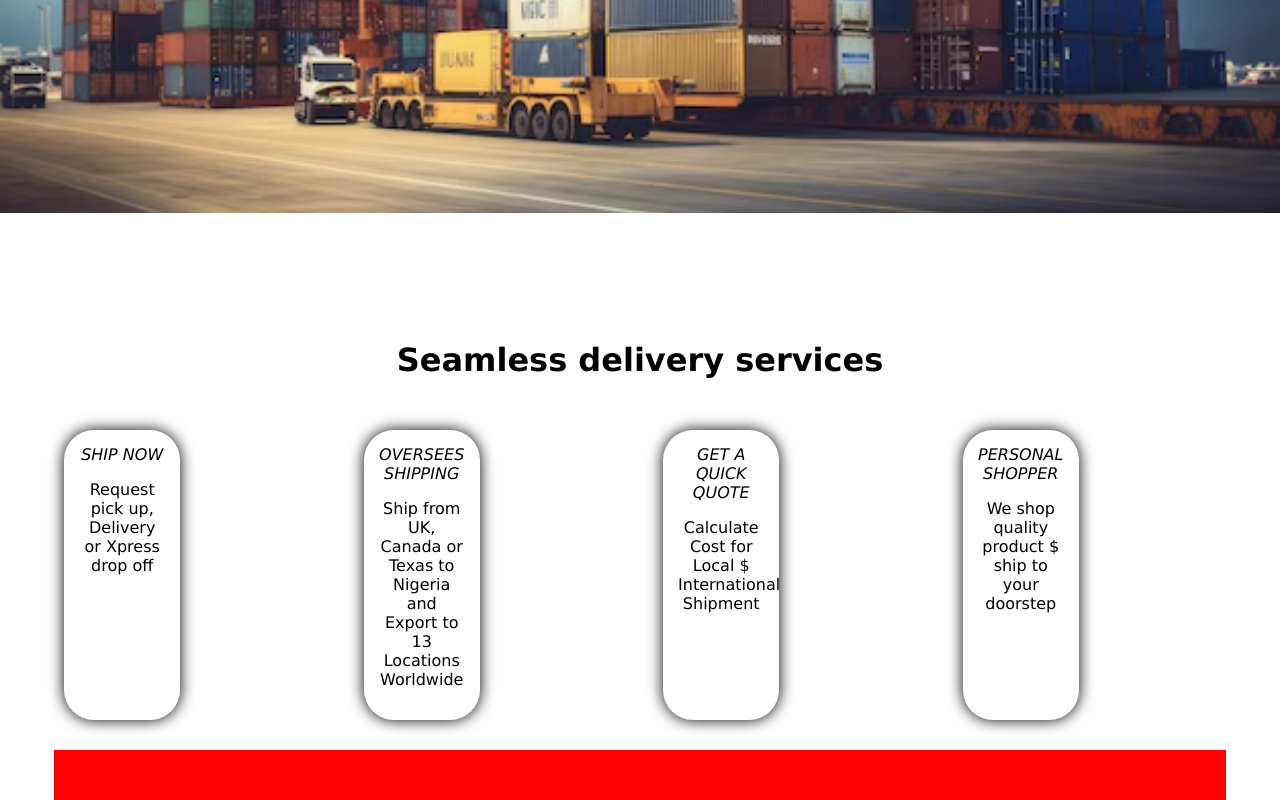
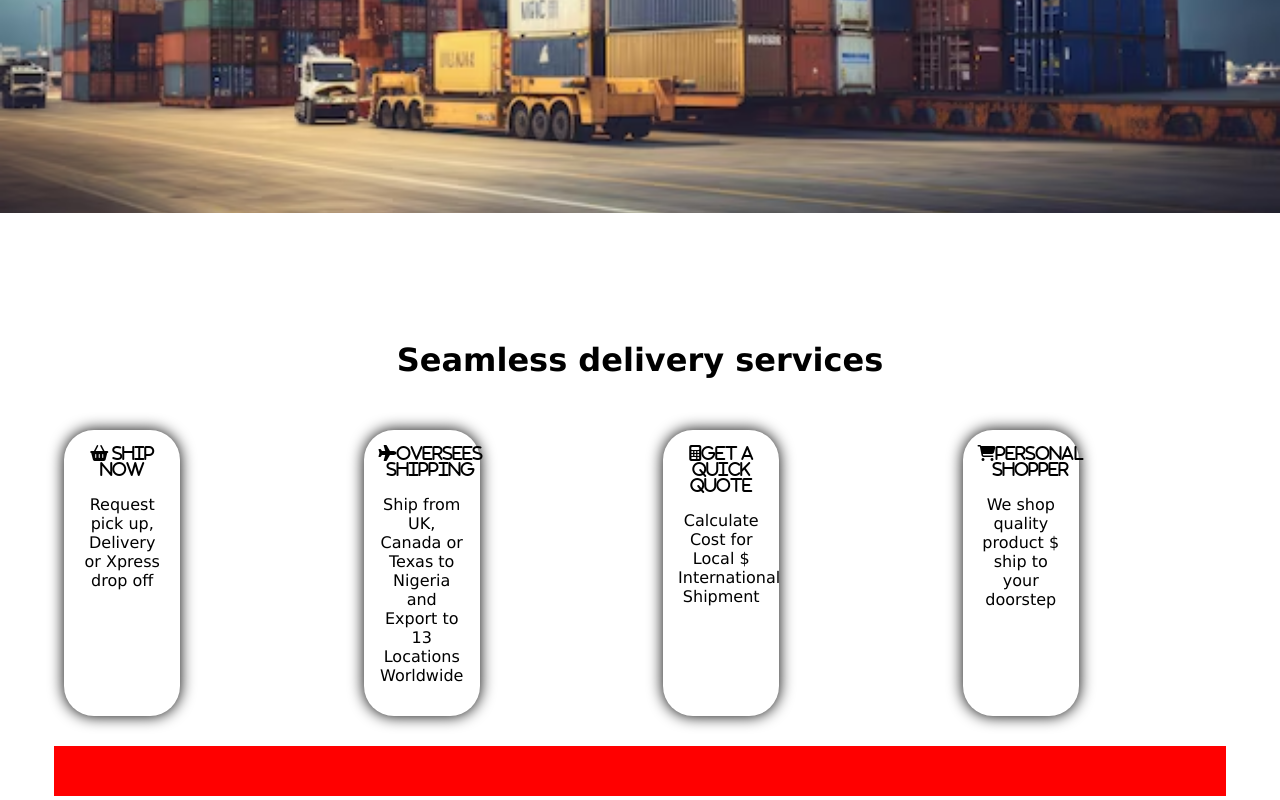
Before and after one commit to Jesuisdimanche/energy, a plain HTML site: page index.html in a window 1280 px wide. Shown: the part 633-1433 px from the top of the page. Drawn offline with Linux system fonts and the light colour scheme.

Commit message:
Update index.html

```diff
--- a/index.html
+++ b/index.html
@@ -6,7 +6,7 @@
     <title>ENERGY LOGISTIC</title>
 </head>
 <link rel="stylesheet" href="index.css">
-<link rel="stylesheet" href="font-awesome-4.7.0/css/font-awesome.mincss">
+<link rel="stylesheet" href="https://cdnjs.cloudflare.com/ajax/libs/font-awesome/6.5.2/css/all.min.css">
 <body>
     <!-----header begins-->
 <div class="header">
@@ -57,12 +57,12 @@
 <h1>Seamless delivery services</h1>
 <div class="sec">
     <div class="col">
-        <i class="fa fa-shopping-basket" aria-hidden="true"> SHIP NOW</i>
+       <span> <i class="fa fa-shopping-basket" aria-hidden="true"> SHIP NOW</i></span>
         <p>Request pick up, Delivery or Xpress drop off</p>
 
     </div>
     <div class="col">
-        <i class="fa fa-plane" aria-hidden="true">OVERSEES SHIPPING</i>
+       <span> <i class="fa fa-plane" aria-hidden="true">OVERSEES SHIPPING</i></span>
         <P>Ship from UK, Canada or Texas to Nigeria and Export to 13 Locations Worldwide</P>
 
     </div>
```
